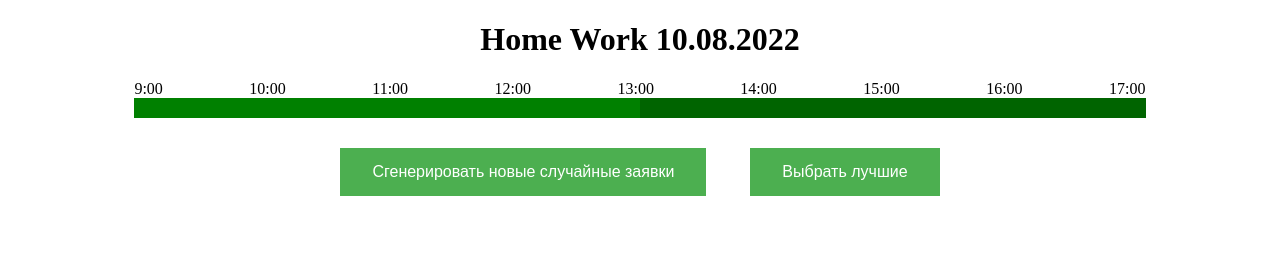
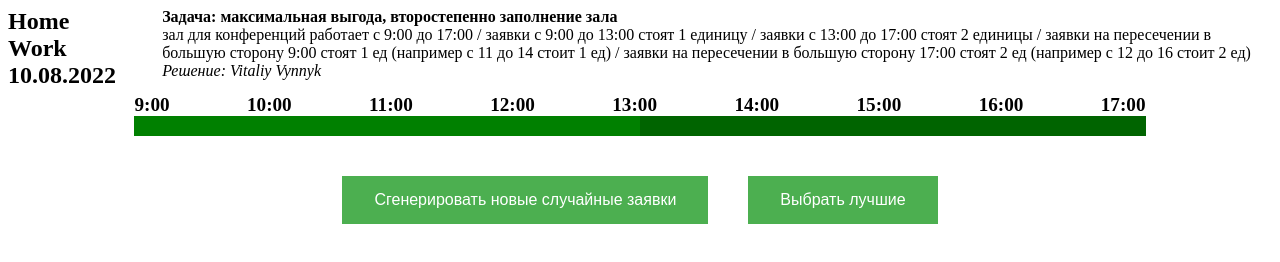
Before and after one commit to dedVitalik/Tel-Ran_Algoritms_HW_10.08.2022, a plain HTML site: page index.html in a window 1280 px wide. Drawn offline with Linux system fonts and the light colour scheme.

Commit message:
visual tuning

```diff
--- a/index.html
+++ b/index.html
@@ -10,17 +10,26 @@
 </head>
 <body>
 
-<h1 class="header">Home Work 10.08.2022</h1>
+<div class="head">
+    <h2 class="header">Home Work 10.08.2022</h2>
+    <div clsss="task-description"><strong>Задача: максимальная выгода, второстепенно заполнение зала</strong><br/>
+        зал для конференций работает с 9:00 до 17:00 / заявки с 9:00 до 13:00 стоят 1 единицу /
+        заявки с 13:00 до 17:00 стоят 2 единицы /
+        заявки на пересечении в большую сторону 9:00 стоят 1 ед (например с 11 до 14 стоит 1 ед) /
+        заявки на пересечении в большую сторону 17:00 стоят 2 ед (например с 12 до 16 стоит 2 ед)<br/>
+        <i>Решение: Vitaliy Vynnyk</i>
+    </div>
+</div>
 <div class="hours"></div>
 <div class="time">
     <span class="time-1"></span>
     <span class="time-2"></span>
 </div>
-
 <div class="events"></div>
-
-<button class="btn-generate-events">Сгенерировать новые случайные заявки</button>
-<button class="btn-choose-events">Выбрать лучшие</button>
+<div class="buttons-wrapper">
+    <button class="btn-generate-events">Сгенерировать новые случайные заявки</button>
+    <button class="btn-choose-events">Выбрать лучшие</button>
+</div>
 <script src="script.js"></script>
 </body>
 </html>
--- a/style.css
+++ b/style.css
@@ -1,7 +1,41 @@
 body {
-    text-align: center;
+    /*text-align: center;*/
 }
 
+.head {
+    display: flex;
+}
+
+h2 {
+    margin-bottom: 5px;
+    align-content: baseline;
+    margin-top: 0;
+    margin-right: 30px;
+}
+
+.hours span {
+    font-size: 1.2em;
+    font-weight: bold;
+}
+
+.events * {
+    font-size: 0.9em;
+    line-height: 90%;
+}
+
+.task-description {
+    text-align: left;
+    margin-left: 30px;
+    align-content: baseline;
+    justify-content: left;
+    font-size: 0.8em;
+}
+
+.buttons-wrapper {
+    display: flex;
+    justify-content: center;
+    margin-top: 10px;
+}
 .hours {
     display: flex;
     width: 80%;
@@ -32,8 +66,8 @@ body {
 .events div {
     background-color: rosybrown;
     height: 20px;
-    margin-top: 10px;
-    margin-bottom: 45px;
+    margin-top: 8px;
+    margin-bottom: 30px;
 }
 
 .events div span {
```
